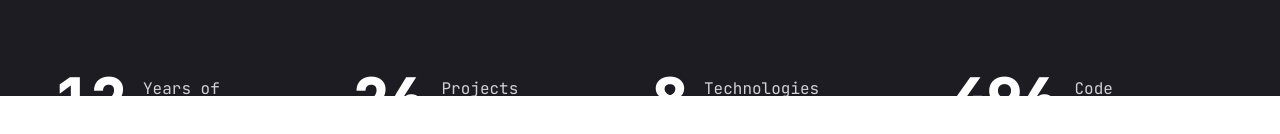
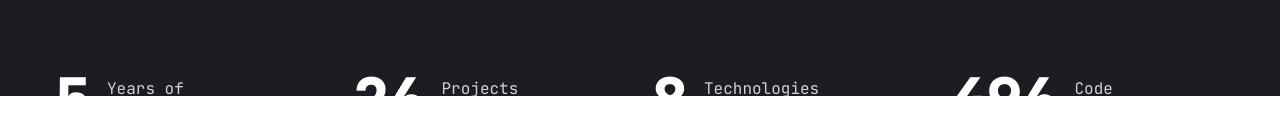
Before and after one commit to marvinok26/portfolio4, a Next.js app: page / in a window 1280 px wide. Shown: the part 704-838 px from the top of the page. Built offline with nearby package versions, Linux system fonts and the light colour scheme.

Commit message:
home page

```diff
--- a/components/Stats.jsx
+++ b/components/Stats.jsx
@@ -4,7 +4,7 @@ import CountUp from "react-countup";
 
 const stats = [
     {
-        num: 12,
+        num: 5,
         text: "Years of experience"
     },
     {
```
